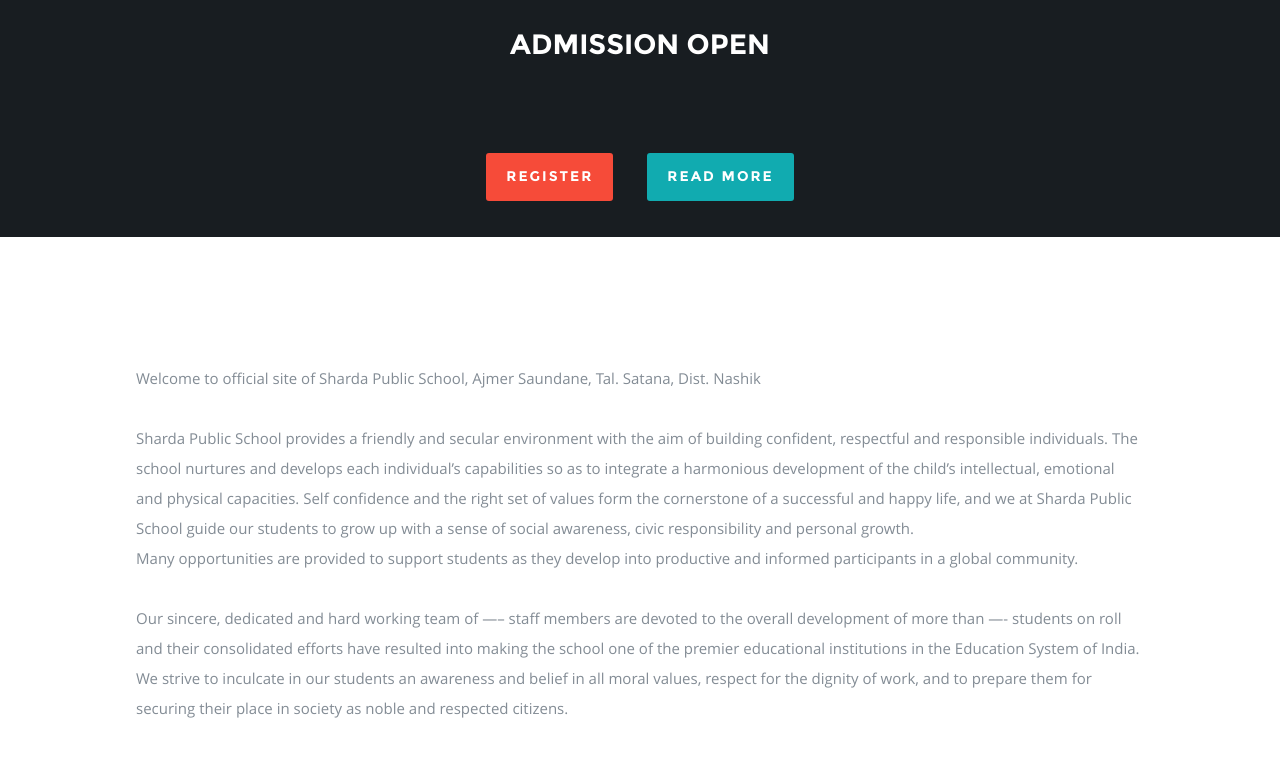
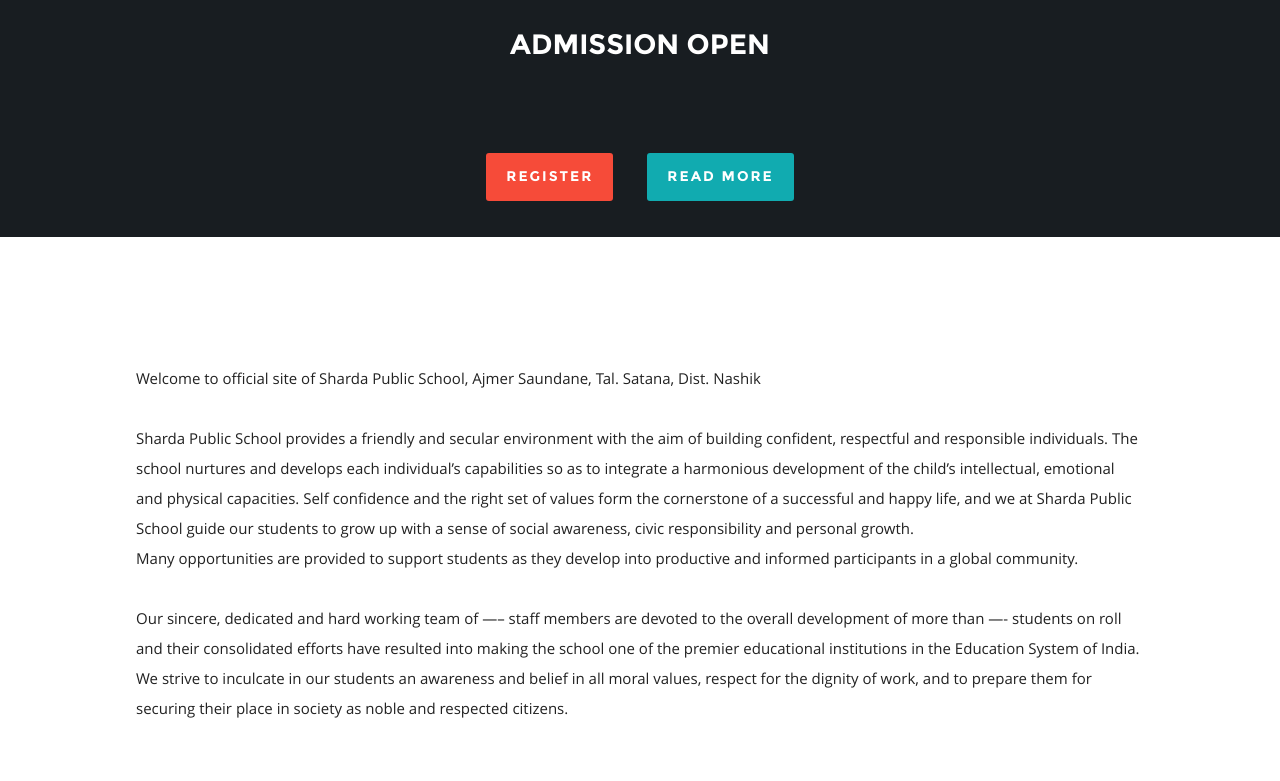
Before and after one commit to nachiketrr/Sharda-Public-School, a plain HTML site: page index.html in a window 1280 px wide. Shown: the part 171-952 px from the top of the page. Drawn offline with nearby package versions, Linux system fonts and the light colour scheme.

Commit message:
Update index.html

```diff
--- a/index.html
+++ b/index.html
@@ -108,7 +108,7 @@
 
    <!-- Features Section
    ================================================== -->
-   <section id='features'>
+   <section style="color:#222222;" id='features'>
 
       <div class="row feature design">
       <p>Welcome to official site of Sharda Public School, Ajmer Saundane, Tal. Satana, Dist. Nashik</p>
```
